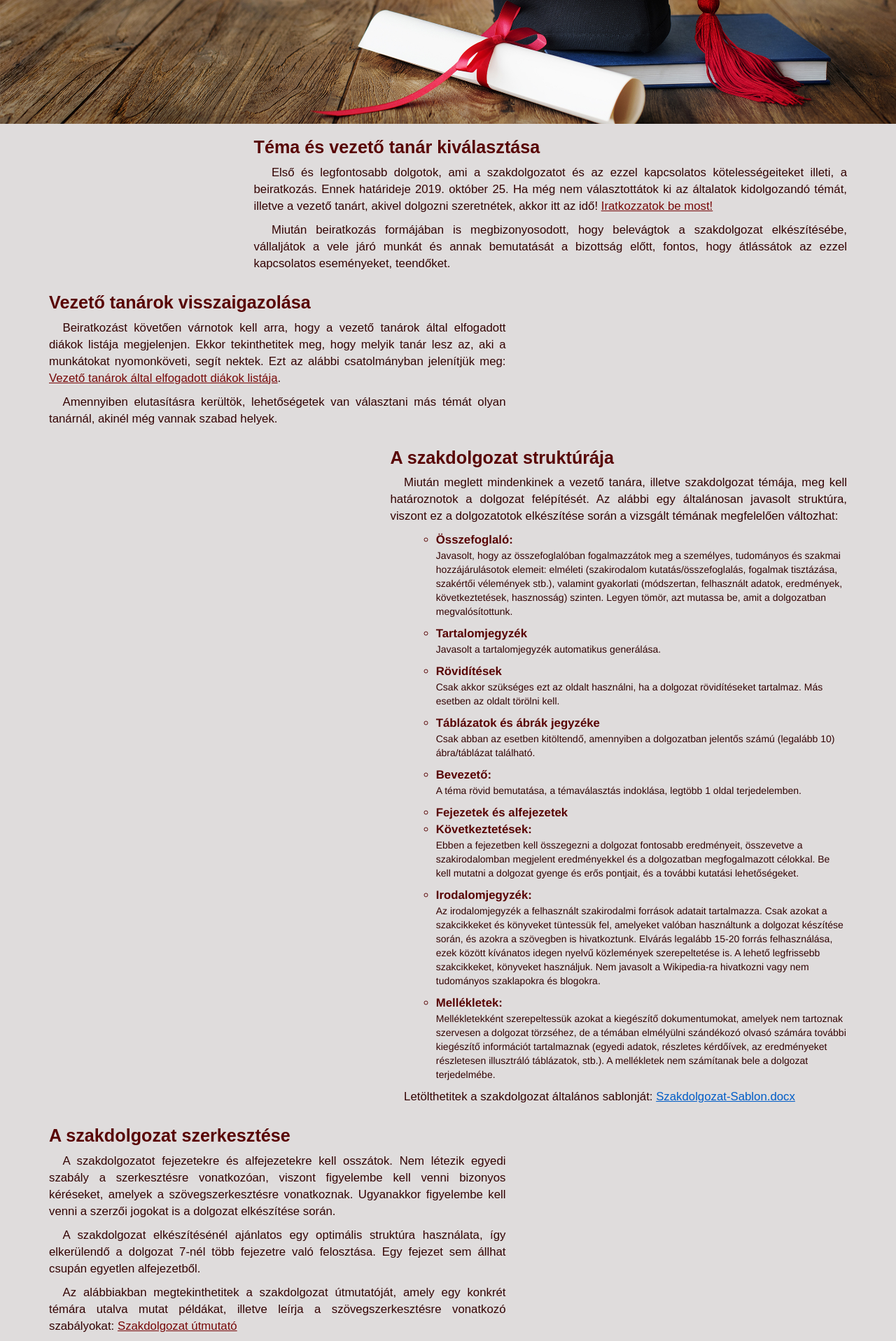
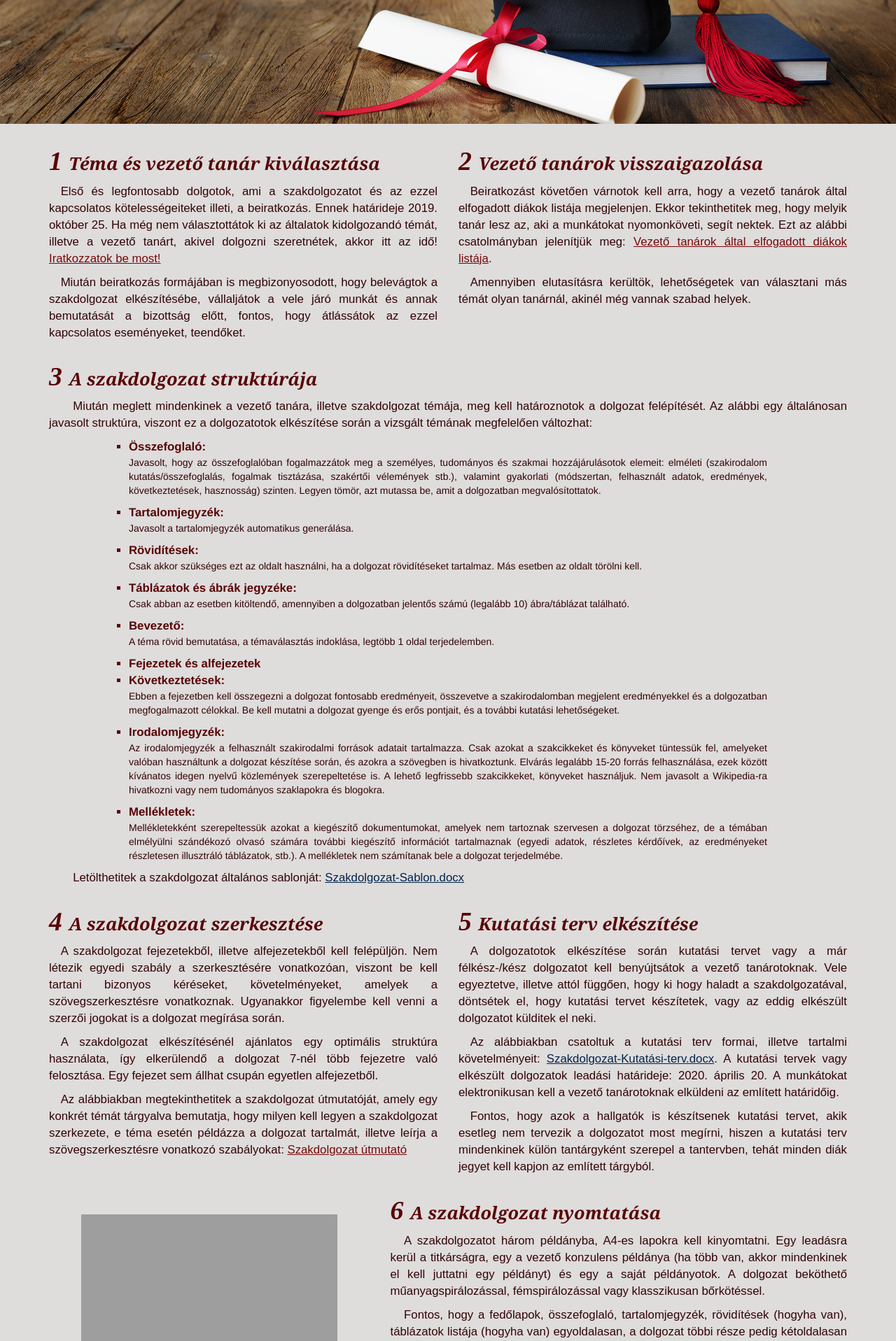
Before and after one commit to zsanett28/Thesis_presentation_for_students, a PHP site: page /Szakdolgozat.html in a window 1280 px wide. Shown: the part 156-2073 px from the top of the page at 70% size. Run offline with PHP 8.4, Linux system fonts and the light colour scheme; grey boxes are pictures that could not be loaded.

Commit message:
szakdolgozat-style-ready

```diff
--- a/Beiratkozas.html
+++ b/Beiratkozas.html
@@ -96,7 +96,7 @@
                                 <select class="form-control">
                                     <option selected>Válaszd ki</option>
                                     <option>2020 februári szesszió</option>
-                                    <option>2020 júliusi szesszió</option>
+                                    <option>2020 júniusi szesszió</option>
                                 </select>
                             </div>
                             <div class="form-group col-md-4">
--- a/Szakdolgozat.html
+++ b/Szakdolgozat.html
@@ -31,12 +31,8 @@
 
         <div class="row">
 
-            <div class="col-md-3">
-
-            </div>
-
-            <div class="col-md-9">
-                <h2 class="small-title">Téma és vezető tanár kiválasztása</h2>
+            <div class="col-md-6">
+                <h2 class="small-title"><span class="num">1 </span>Téma és vezető tanár kiválasztása</h2>
                 <p class="paragraf">Első és legfontosabb dolgotok, ami a szakdolgozatot és
                     az ezzel kapcsolatos kötelességeiteket illeti, a beiratkozás. Ennek
                     határideje 2019. október 25. Ha még nem választottátok ki az általatok
@@ -53,12 +49,8 @@
                 </p>
             </div>
 
-        </div>
-
-        <div class="row">
-
-            <div class="col-md-7">
-                <h2 class="small-title">Vezető tanárok visszaigazolása</h2>
+            <div class="col-md-6">
+                <h2 class="small-title"><span class="num">2 </span>Vezető tanárok visszaigazolása</h2>
                 <p class="paragraf">Beiratkozást követően várnotok kell arra, hogy a vezető
                     tanárok által elfogadott diákok listája megjelenjen. Ekkor tekinthetitek meg,
                     hogy melyik tanár lesz az, aki a munkátokat nyomonköveti, segít nektek. Ezt az alábbi csatolmányban jelenítjük meg:
@@ -69,20 +61,13 @@
                 </p>
 
             </div>
-            <div class="col-md-5">
-
-            </div>
 
         </div>
 
         <div class="row">
 
-            <div class="col-md-5">
-
-            </div>
-
-            <div class="col-md-7">
-                <h2 class="small-title">A szakdolgozat struktúrája</h2>
+            <div class="col-md-12">
+                <h2 class="small-title"><span class="num">3 </span>A szakdolgozat struktúrája</h2>
                 <p class="paragraf">Miután meglett mindenkinek a vezető tanára, illetve
                     szakdolgozat témája, meg kell határoznotok a dolgozat felépítését.
                     Az alábbi egy általánosan javasolt struktúra, viszont ez a dolgozatotok
@@ -94,27 +79,34 @@
                         személyes, tudományos és szakmai hozzájárulásotok elemeit: elméleti (szakirodalom
                         kutatás/összefoglalás, fogalmak tisztázása, szakértői vélemények stb.), valamint gyakorlati
                         (módszertan, felhasznált adatok, eredmények, következtetések, hasznosság) szinten. Legyen
-                        tömör, azt mutassa be, amit a dolgozatban megvalósítottunk.
+                        tömör, azt mutassa be, amit a dolgozatban megvalósítottatok.
                     </p>
-                    <li class="list-item2">Tartalomjegyzék</li>
+
+                    <li class="list-item2">Tartalomjegyzék: </li>
                     <p class="description">Javasolt a tartalomjegyzék automatikus generálása.</p>
-                    <li class="list-item2">Rövidítések</li>
+
+                    <li class="list-item2">Rövidítések: </li>
                     <p class="description">Csak akkor szükséges ezt az oldalt használni, ha a dolgozat rövidítéseket tartalmaz. Más esetben az oldalt
                         törölni kell.
                     </p>
-                    <li class="list-item2">Táblázatok és ábrák jegyzéke</li>
+
+                    <li class="list-item2">Táblázatok és ábrák jegyzéke: </li>
                     <p class="description">Csak abban az esetben kitöltendő, amennyiben a dolgozatban jelentős számú (legalább 10) ábra/táblázat
                         található.
                     </p>
+
                     <li class="list-item2">Bevezető: </li>
                     <p class="description">A téma rövid bemutatása, a témaválasztás indoklása, legtöbb 1 oldal terjedelemben.</p>
+
                     <li class="list-item2">Fejezetek és alfejezetek</li>
+
                     <li class="list-item2">Következtetések: </li>
                     <p class="description">Ebben a fejezetben kell összegezni a dolgozat fontosabb
                         eredményeit, összevetve a szakirodalomban megjelent eredményekkel és a
                         dolgozatban megfogalmazott célokkal. Be kell mutatni a dolgozat gyenge és
                         erős pontjait, és a további kutatási lehetőségeket.
                     </p>
+
                     <li class="list-item2">Irodalomjegyzék: </li>
                     <p class="description">Az irodalomjegyzék a felhasznált szakirodalmi források
                         adatait tartalmazza. Csak azokat a szakcikkeket és könyveket tüntessük fel,
@@ -124,6 +116,7 @@
                         legfrissebb szakcikkeket, könyveket használjuk. Nem javasolt a Wikipedia-ra
                         hivatkozni vagy nem tudományos szaklapokra és blogokra.
                     </p>
+
                     <li class="list-item2">Mellékletek: </li>
                     <p class="description">Mellékletekként szerepeltessük azokat a kiegészítő
                         dokumentumokat, amelyek nem tartoznak szervesen a dolgozat törzséhez, de a
@@ -132,6 +125,7 @@
                         eredményeket részletesen illusztráló táblázatok, stb.). A mellékletek nem
                         számítanak bele a dolgozat terjedelmébe.
                     </p>
+
                 </ul>
                 <p class="paragraf">Letölthetitek a szakdolgozat általános sablonját: <a class="file" href="Szakdolgozat-Sablon.docx">Szakdolgozat-Sablon.docx</a></p>
             </div>
@@ -139,41 +133,62 @@
         </div>
 
         <div class="row">
-            <div class="col-md-7">
-                <h2 class="small-title">A szakdolgozat szerkesztése</h2>
-                <p class="paragraf">A szakdolgozatot fejezetekre és alfejezetekre kell osszátok. Nem létezik egyedi szabály a
-                    szerkesztésre vonatkozóan, viszont figyelembe kell venni bizonyos kéréseket, amelyek a
-                    szövegszerkesztésre vonatkoznak. Ugyanakkor figyelembe kell venni a szerzői jogokat is a dolgozat elkészítése során.
+
+            <div class="col-md-6">
+                <h2 class="small-title"><span class="num">4 </span>A szakdolgozat szerkesztése</h2>
+                <p class="paragraf">A szakdolgozat fejezetekből, illetve alfejezetekből kell felépüljön. Nem létezik egyedi szabály a
+                    szerkesztésére vonatkozóan, viszont be kell tartani bizonyos kéréseket, követelményeket, amelyek a
+                    szövegszerkesztésre vonatkoznak. Ugyanakkor figyelembe kell venni a szerzői jogokat is a dolgozat megírása során.
                 </p>
                 <p class="paragraf">A szakdolgozat elkészítésénél ajánlatos egy optimális struktúra használata, így elkerülendő a dolgozat 7-nél több fejezetre való
                     felosztása. Egy fejezet sem állhat csupán egyetlen alfejezetből.
                 </p>
-                <p class="paragraf">Az alábbiakban megtekinthetitek a szakdolgozat útmutatóját, amely egy konkrét témára
-                    utalva mutat példákat, illetve leírja a szövegszerkesztésre vonatkozó szabályokat: <a class="link" target="_blank"
+                <p class="paragraf">Az alábbiakban megtekinthetitek a szakdolgozat útmutatóját, amely egy konkrét témát tárgyalva bemutatja, hogy
+                    milyen kell legyen a szakdolgozat szerkezete, e téma esetén példázza a dolgozat tartalmát, illetve leírja a szövegszerkesztésre vonatkozó szabályokat: <a class="link" target="_blank"
                     href="http://hu.econ.ubbcluj.ro/data/pdf/Licensz%20irasbeli/Szak-es-disszertacios-dolgozatok-utmutatoja-2018.pdf">Szakdolgozat útmutató</a>
                 </p>
             </div>
+
+            <div class="col-md-6">
+                <h2 class="small-title"><span class="num">5 </span>Kutatási terv elkészítése</h2>
+                <p class="paragraf">A dolgozatotok elkészítése során kutatási tervet vagy a már félkész-/kész dolgozatot kell benyújtsátok a vezető tanárotoknak.
+                    Vele egyeztetve, illetve attól függően, hogy ki hogy haladt a szakdolgozatával, döntsétek el, hogy kutatási tervet készítetek,
+                    vagy az eddig elkészült dolgozatot külditek el neki.
+                </p>
+                <p class="paragraf">Az alábbiakban csatoltuk a kutatási terv formai, illetve tartalmi követelményeit:
+                    <a class="file" href="Szakdolgozat-Kutatási-terv.docx">Szakdolgozat-Kutatási-terv.docx</a>. A kutatási tervek vagy elkészült dolgozatok
+                    leadási határideje: 2020. április 20. A munkátokat elektronikusan kell a vezető tanárotoknak elküldeni az említett határidőig.</p>
+                <p class="paragraf">Fontos, hogy azok a hallgatók is készítsenek kutatási tervet, akik
+                    esetleg nem tervezik a dolgozatot most megírni, hiszen a kutatási terv mindenkinek külön tantárgyként szerepel a tantervben,
+                    tehát minden diák jegyet kell kapjon az említett tárgyból.
+                </p>
+            </div>
+
         </div>
 
         <div class="row">
+
             <div class="col-md-5">
-
+                <img id="print" alt="Szakdolgozat kinyomtatva, bekötve" src="images/nyomtatas.jpg">
             </div>
 
             <div class="col-md-7">
-                <h2 class="small-title">A szakdolgozat nyomtatása</h2>
+                <h2 class="small-title"><span class="num">6 </span>A szakdolgozat nyomtatása</h2>
                 <p class="paragraf">A szakdolgozatot három példányba, A4-es lapokra kell kinyomtatni. Egy leadásra kerül a titkárságra, egy a
                     vezető konzulens példánya (ha több van, akkor mindenkinek el kell juttatni egy példányt) és egy
                     a saját példányotok. A dolgozat beköthető műanyagspirálozással, fémspirálozással vagy klasszikusan bőrkötéssel.
                 </p>
                 <p class="paragraf">Fontos, hogy a fedőlapok, összefoglaló, tartalomjegyzék, rövidítések (hogyha van), táblázatok listája (hogyha
-                    van) egyoldalasan, a dolgozat többi része pedig kétoldalasan legyen kinyomtatva.</p>
+                    van) egyoldalasan, a dolgozat többi része pedig kétoldalasan legyen kinyomtatva.
+                </p>
             </div>
+
         </div>
 
         <div class="row">
-            <div class="col-md-7">
-                <h2 class="small-title">A szakdolgozat leadása</h2>
+
+            <div class="col-md-12">
+                <h2 class="small-title"><span class="num">7 </span>A szakdolgozat leadása</h2>
                 <p class="paragraf">A leadás előtt javasolt, hogy a témavezető tanár jóváhagyja a diák által elkészített szakdolgozat szerkezetét.
                     A témavezető beleegyezése és aláírása után a dolgozatot leadhatjátok az egyetem titkárságán, és ugyanakkor
                     szükséges, hogy egy CD-n elektronikus formában is mellékeljétek a dolgozatot.
@@ -182,46 +197,56 @@
                     meg a minimális szakmai és formai követelményeknek.
                 </p>
             </div>
+
         </div>
 
         <div class="row">
 
-            <div class="col-md-5">
-
-            </div>
-
-            <div class="col-md-7">
-                <h2 class="small-title">A szakdolgozat bemutatása</h2>
+            <div class="col-md-8">
+                <h2 class="small-title"><span class="num">8 </span>A szakdolgozat bemutatása</h2>
                 <p class="paragraf">Miután sikeresen befejeztétek és leadtátok a szakdolgozatotokat, következik annak megvédése, bemutatása a bizottság előtt.
                     Az alábbi csatolmányokban nézhetitek meg, ki melyik dátumon, hánytól, és melyik terembe van beosztva, természetesen abban a szesszióban, amit beiratkozáskor
                     kiválasztottatok:
                 </p>
+                <div class="row">
+                    <div class="col-md-4">
                         <ul class="list-unstyled">
                             <li class="list-item2">2020. februári szesszió</li>
                             <p class="department"><a href="#" class="link" target="_blank">Gazdasági informatika</a></p>
                             <p class="department"><a href="https://econ.ubbcluj.ro/documente2020/sustinere-lucrari-licenta-februarie/Marketing%20(in%20limba%20maghiara).PDF" class="link" target="_blank">Marketing</a></p>
                             <p class="department"><a href="#" class="link" target="_blank">Menedzsment</a></p>
                             <p class="department"><a href="https://econ.ubbcluj.ro/documente2020/sustinere-lucrari-licenta-februarie/Finante%20si%20banci%20(in%20limba%20maghiara).PDF" class="link" target="_blank">Pénzügy és bank</a></p>
-                    <li class="list-item2">2020. júliusi szesszió</li>
+                        </ul>
+                    </div>
+                    <div class="col-md-4">
+                        <ul class="list-unstyled">
+                            <li class="list-item2">2020. júniusi szesszió</li>
                             <p class="department"><a href="#" class="link" target="_blank">Gazdasági informatika</a></p>
                             <p class="department"><a href="#" class="link" target="_blank">Marketing</a></p>
                             <p class="department"><a href="#" class="link" target="_blank">Menedzsment</a></p>
                             <p class="department"><a href="#" class="link" target="_blank">Pénzügy és bank</a></p>
                         </ul>
+                    </div>
+                </div>
                 <p class="paragraf">A bizottság elnöke kérésére be kell mutassátok a szakdolgozatotokat. A bemutatás időtartama általában 10 perc és
                     a bemutatást követő 5 percben a kérdések következnek. A végleges jegyet a bizottság határozza meg, mely során a következőket veszi figyelembe:
                     a dolgozat tudományos jellege, a dolgozat struktúrája, a felhasznált szakirodalom jellege, a kutatás módszertana, a dolgozat bemutatása,
                     a feltett kérdések megválaszolása.
                 </p>
             </div>
+
+            <div class="col-md-4">
+                <img id="presentation" src="images/bemutato.jpg" alt="Szakgoldozat bemutatása">
+            </div>
+
         </div>
 
         <div class="row">
-            <div class="col-md-7">
-                <h2 class="small-title">A szakdolgozat értékelési szempontjai</h2>
+            <div class="col-md-6">
+                <h2 class="small-title"><span class="num">9 </span>A szakdolgozat értékelési szempontjai</h2>
                 <p class="paragraf">1. Témaválasztás és bevezetés (10 pont)</p>
                 <ul class="list-unstyled">
-                    <li class="list-item3">A hallgató indokolja a témaválasztását és a téma újszerűségét?</li>
+                    <li class="list-item3">A hallgató indokolja-e a témaválasztását, illetve a téma újszerűségét?</li>
                     <li class="list-item3">A hallgató meghatároz célkitűzéseket?</li>
                     <li class="list-item3">A dolgozat felépítésének és kifejtésének bemutatása szerepel a bevezetésben?</li>
                 </ul>
@@ -248,24 +273,24 @@
                         részletességgel van-e elmagyarázva?
                     </li>
                 </ul>
-                <p class="paragraf">4. Gyakorlati rész felvezetése és bemutatása, az adatok elemzése (30 pont)</p>
+
+            </div>
+
+            <div class="col-md-6">
+                <p class="paragraf top">4. Gyakorlati rész bemutatása, az adatok elemzése (30 pont)</p>
                 <ul class="list-unstyled">
-                    <li class="list-item3">A gyakorlati rész milyen mértékben alapszik és épít az elméleti részre, szakirodalmi áttekintőre,
-                        az elméleti részben bemutatott elméletekre és módszerekre?
-                    </li>
+                    <li class="list-item3">A gyakorlati rész mennyire alapszik az elméleti részen?</li>
                     <li class="list-item3">Az adatgyűjtés és a feldolgozás igazodik-e az elméleti és módszertani részben megfogalmazott
                         célkitűzésekhez?
                     </li>
-                    <li class="list-item3">Az adatfeldolgozás szakszerű? Megbízható? Aktuális adatokat dolgoz fel? Helyes a
+                    <li class="list-item3">Az adatfeldolgozás szakszerű? Aktuális adatokat dolgoz fel? Helyes a
                         módszertani feldolgozás?
                     </li>
                     <li class="list-item3">Mennyire teljes körű az elemzés?</li>
                 </ul>
                 <p class="paragraf">5. Eredmények, következtetések és javaslatok (20 pont)</p>
                 <ul class="list-unstyled">
-                    <li class="list-item3">Milyen mértékben képes a hallgató összegezni és összefoglalni a célkitűzéseket és az
-                        eredményeket?
-                    </li>
+                    <li class="list-item3">Mennyire képes a hallgató összegezni és összefoglalni az eredményeket?</li>
                     <li class="list-item3">Összhangban vannak az eredmények a célkitűzésekkel?</li>
                     <li class="list-item3">Az eredmények úgy számszakilag, mint tartalmilag helytállóak?</li>
                     <li class="list-item3">Tartalmaz a dolgozat újszerű eredményeket vagy megállapításokat?</li>
@@ -276,11 +301,8 @@
                 <p class="paragraf">6. Szerkezeti és formai követelmények (10 pont)</p>
                 <ul class="list-unstyled">
                     <li class="list-item3">Igazodik a dolgozat felépítése az Útmutató-ban előírt struktúrához?</li>
-                    <li class="list-item3">Az ábrák, grafikonok, táblázatok megfelelően vannak alkalmazva? Formailag (megnevezések,
-                        mértékegységek, forrás megjelölése) teljesek?
-                    </li>
-                    <li class="list-item3">Mennyire világos és érthető a dolgozat az olvasó számára (közérthetőség és követhetőség,
-                        nyelvhelyesség, gördülékeny fogalmazás, a szaknyelv következetes használata)?
+                    <li class="list-item3">Az ábrák, táblázatok megfelelően vannak alkalmazva? Formailag teljesek?</li>
+                    <li class="list-item3">Mennyire világos és érthető a dolgozat az olvasó számára?
                     </li>
                     <li class="list-item3">Megfelelő a szerkesztés, stílus és külalak?</li>
                 </ul>
--- a/css/Szakdolgozat.css
+++ b/css/Szakdolgozat.css
@@ -520,29 +521,79 @@ footer{
 .small-title {
     font-size: 180%;
     color: rgb(88, 4, 4);
-    font-family: Arial;
+    font-family: 'Georgia';
     font-weight: bold;
+    font-style: italic;
 }
 
 .paragraf {
     font-size: 120%;
     color: rgb(51, 3, 3);
-    font-family: Arial;
+    font-family: 'Arial';
     text-indent: 3%;
     text-align: justify;
 
 }
 
+.num{
+    font-size: 150%;
+    font-family: 'Brush Script MT';
+}
+
+img#print{
+    width: 80%;
+    margin: auto;
+    display: block;
+    margin-top: 10%;
+    margin-bottom: 10%;
+}
+
+@media (max-width: 991px){
+    img#print{
+        width: 60%;
+        margin: 0%;
+        display: block;
+        margin-right: auto;
+        margin-left: auto;
+    }
+}
+
+img#presentation{
+    width: 100%;
+    display: block;
+    margin-top: 20%;
+    margin-bottom: 10%;
+}
+
+@media (max-width: 1199px){
+    img#presentation{
+        width: 100%;
+        display: block;
+        margin-top: 40%;
+        margin-bottom: 10%;
+    }
+}
+
+@media (max-width: 991px){
+    img#presentation{
+        width: 60%;
+        margin: 0%;
+        display: block;
+        margin-right: auto;
+        margin-left: auto;
+    }
+}
+
 .file{
     text-decoration: underline;
-    color: rgb(1, 93, 199);
+    color: rgb(1, 36, 75);
 }
 
 .list-item2 {
     text-decoration: none;
     font-size: 120%;
+    list-style-type: square;
     font-weight: bold;
-    list-style-type: circle;
     color: rgb(88, 4, 4);
     margin-left: 10%;
 }
@@ -551,6 +602,8 @@ footer{
     font-size: 100%;
     color: rgb(51, 3, 3);
     margin-left: 10%;
+    text-align: justify;
+    margin-right: 10%;
 }
 
 .department{
```
Also changed, not shown: other parts of css/Szakdolgozat.css (+33 -22 lines). Lines whose indentation alone changed are shown as unchanged.
